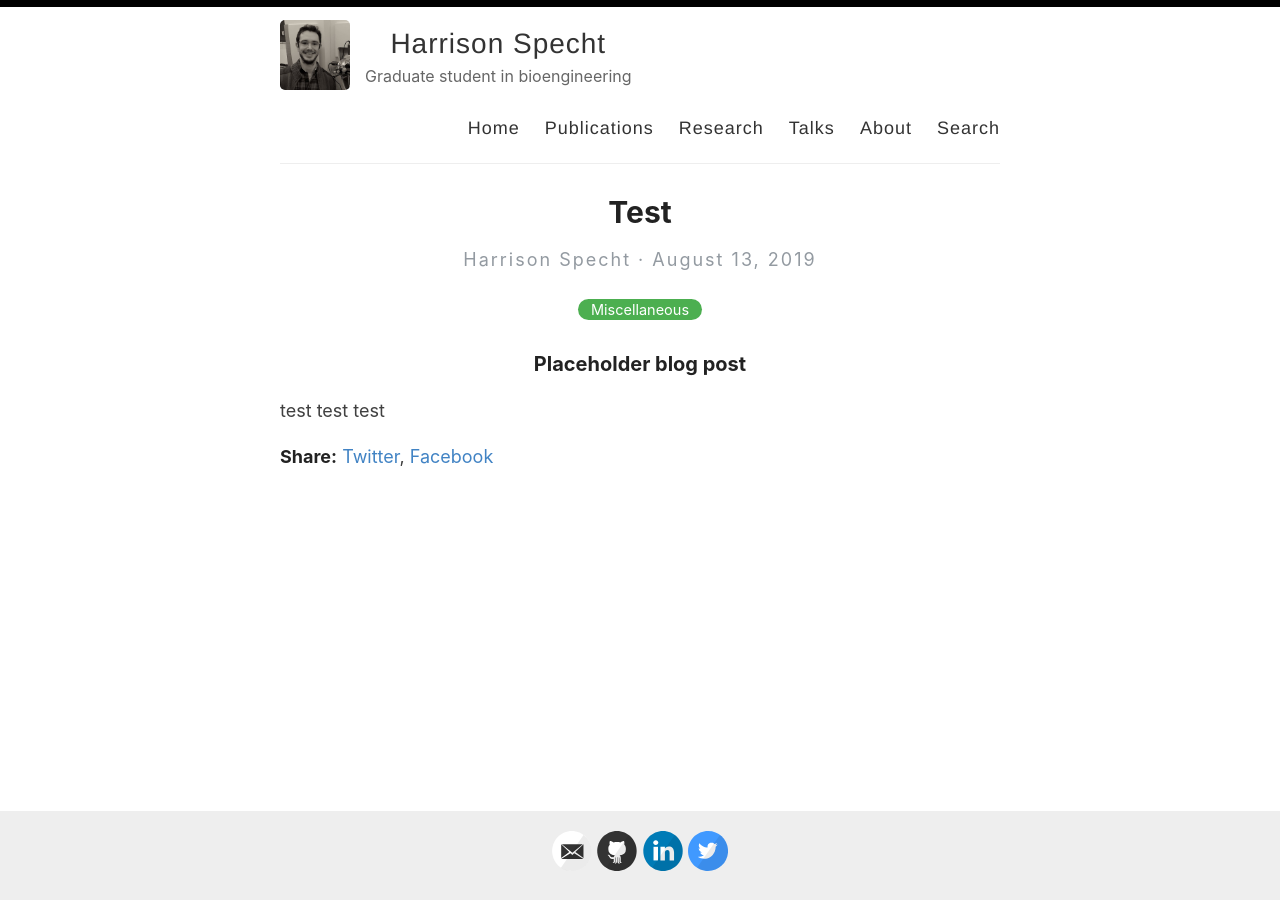
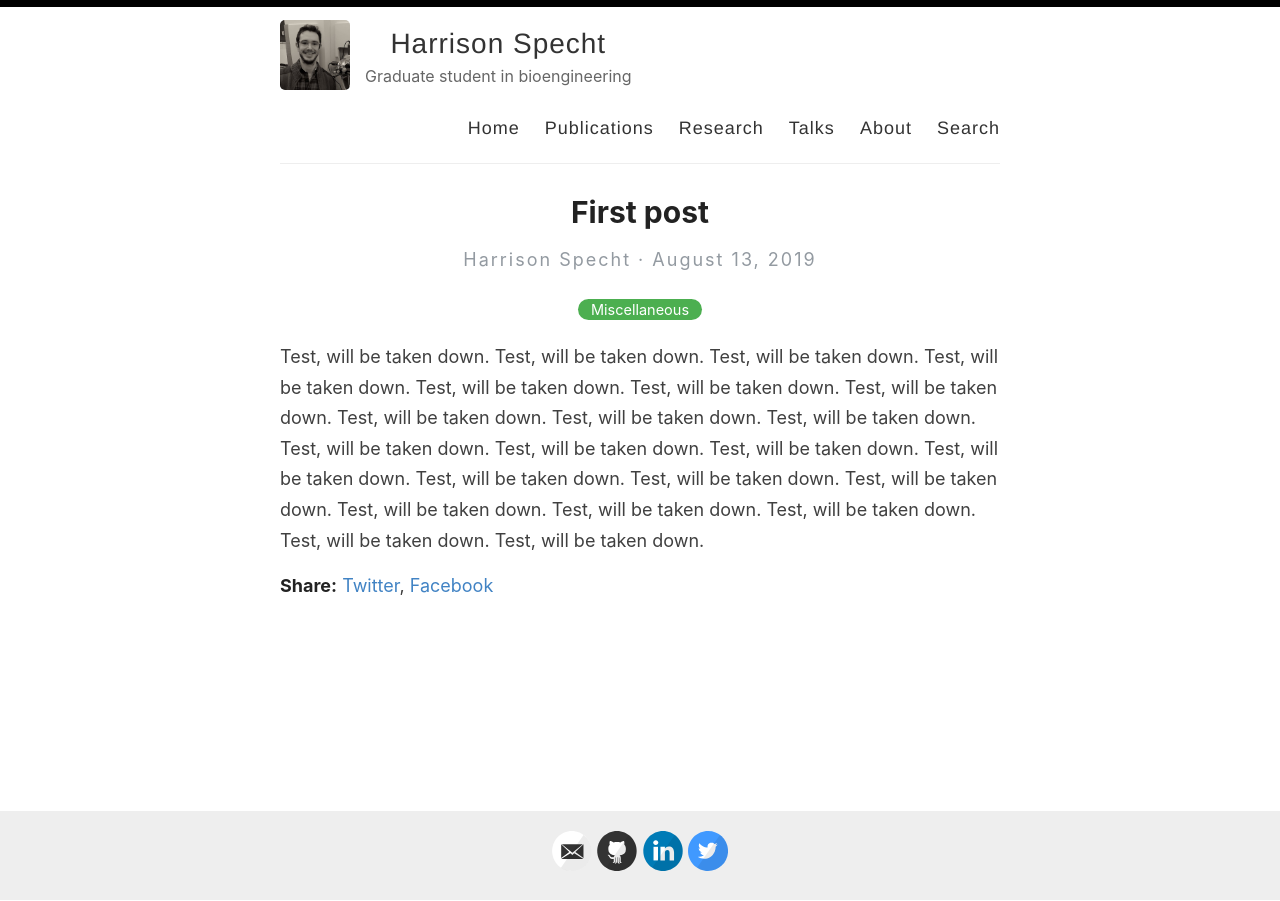
Before and after one commit to hspekt/site, a Jekyll site: the page built from _posts/2019-8-13-first-post.md, in a window 1280 px wide. Built offline with Jekyll 4.4.1, drawn with Linux system fonts in a browser that asks for light colours.

Commit message:
Update 2019-8-13-first-post.md

```diff
--- a/_posts/2019-8-13-first-post.md
+++ b/_posts/2019-8-13-first-post.md
@@ -1,9 +1,7 @@
 ---
 layout: post
-title: Test
+title: First post
 categories: Miscellaneous
 ---
 
-### Placeholder blog post
-
-test test test
+Test, will be taken down. Test, will be taken down. Test, will be taken down. Test, will be taken down. Test, will be taken down. Test, will be taken down. Test, will be taken down. Test, will be taken down. Test, will be taken down. Test, will be taken down. Test, will be taken down. Test, will be taken down. Test, will be taken down. Test, will be taken down. Test, will be taken down. Test, will be taken down. Test, will be taken down. Test, will be taken down. Test, will be taken down. Test, will be taken down. Test, will be taken down. Test, will be taken down.
```
